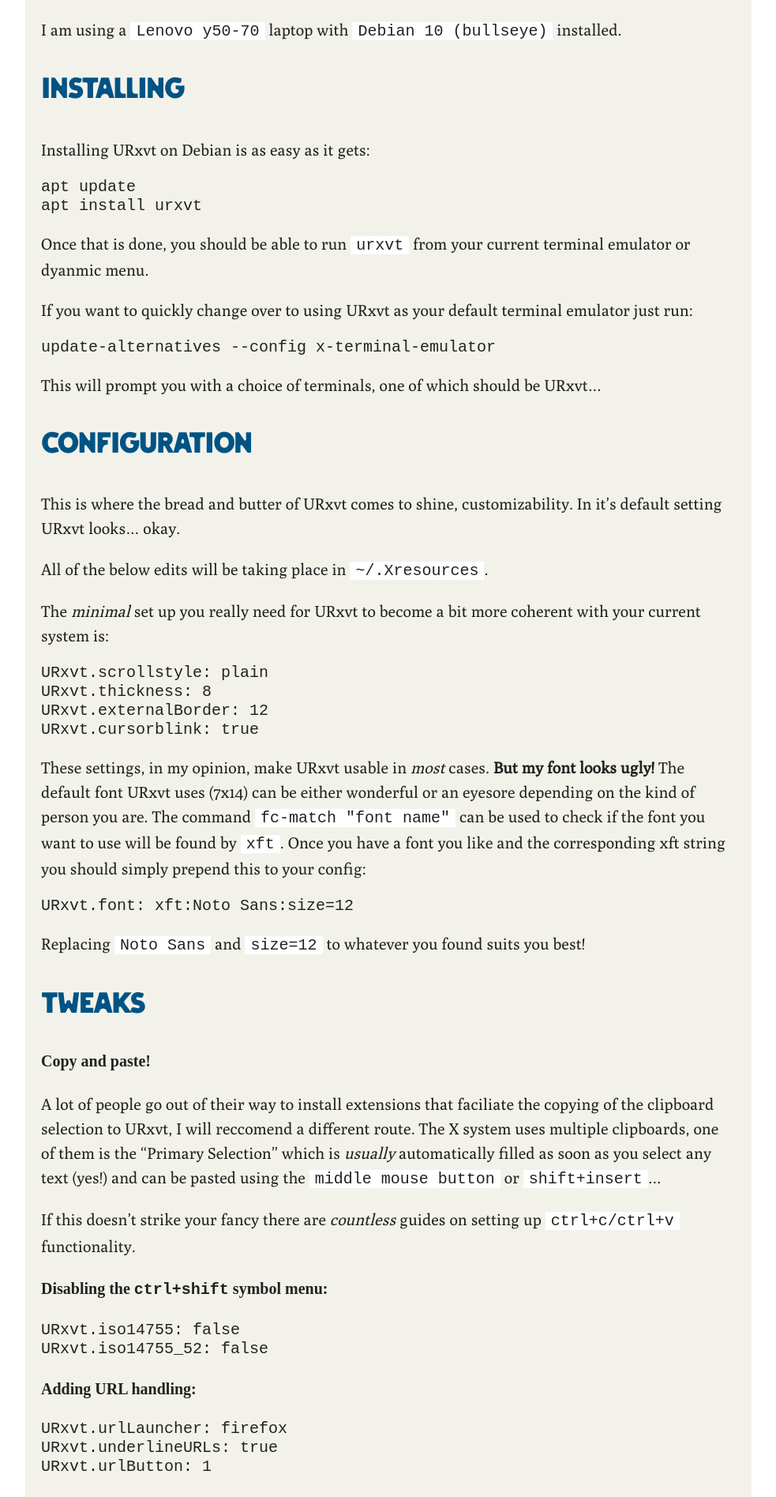
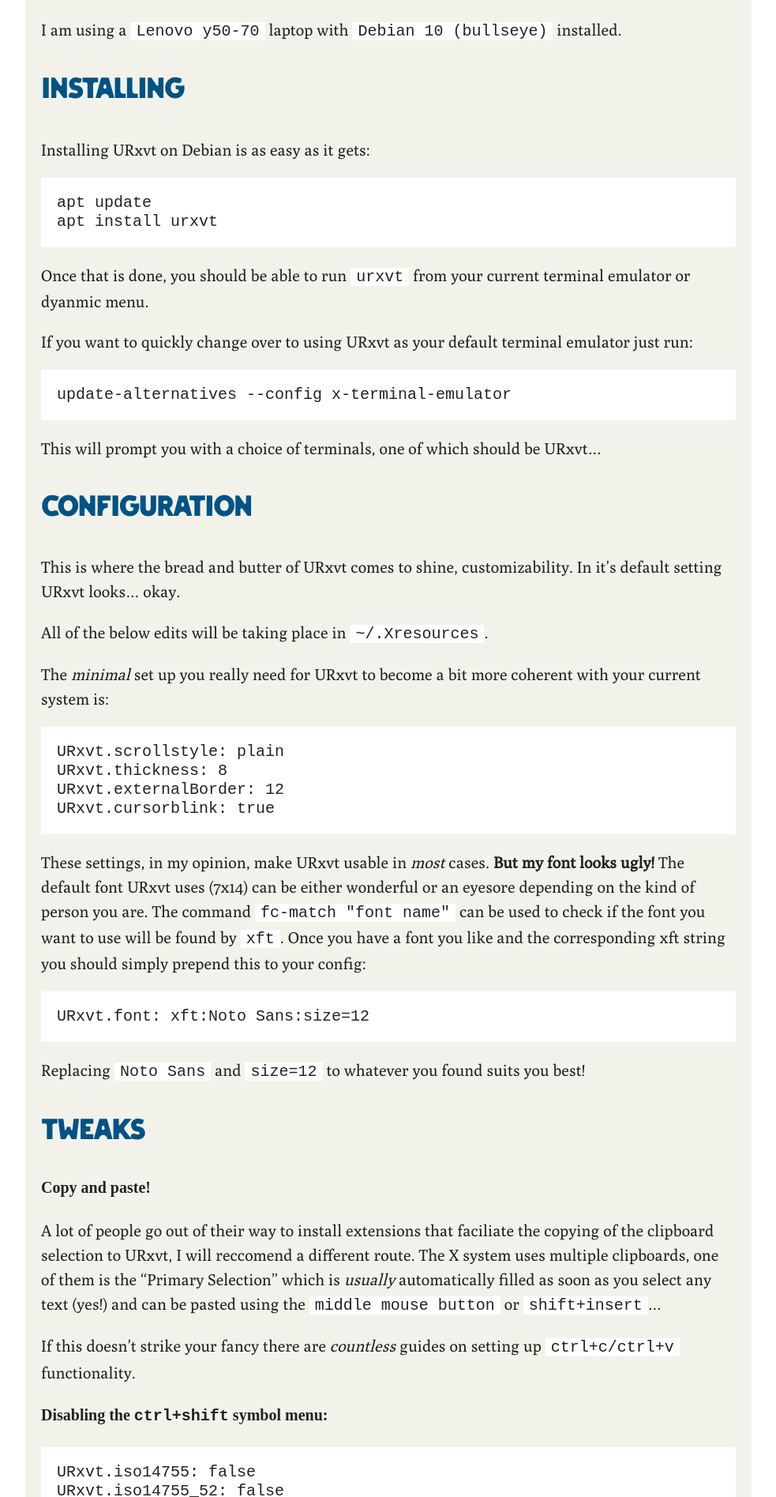
Before and after one commit to vallode/vallode.com, a Jekyll site: the page built from _posts/2020-04-26-installing-urxvt-on-debian.md, in a window 1280 px wide. Shown: the part 435-2330 px from the top of the page at 79% size, without its empty margins (148-1131 px from the left). Built offline with Jekyll 4.4.1, drawn with Linux system fonts in a browser that asks for light colours.

Commit message:
Fix code block formatting

```diff
--- a/_sass/pages/_post.scss
+++ b/_sass/pages/_post.scss
@@ -22,6 +22,12 @@
     li::marker {
       color: $-c-blue-500;
     }
+  }
+
+  pre {
+    background-color: $-c-white;
+    overflow: auto;
+    padding: 1em;
   }
 
   p > code {
```
